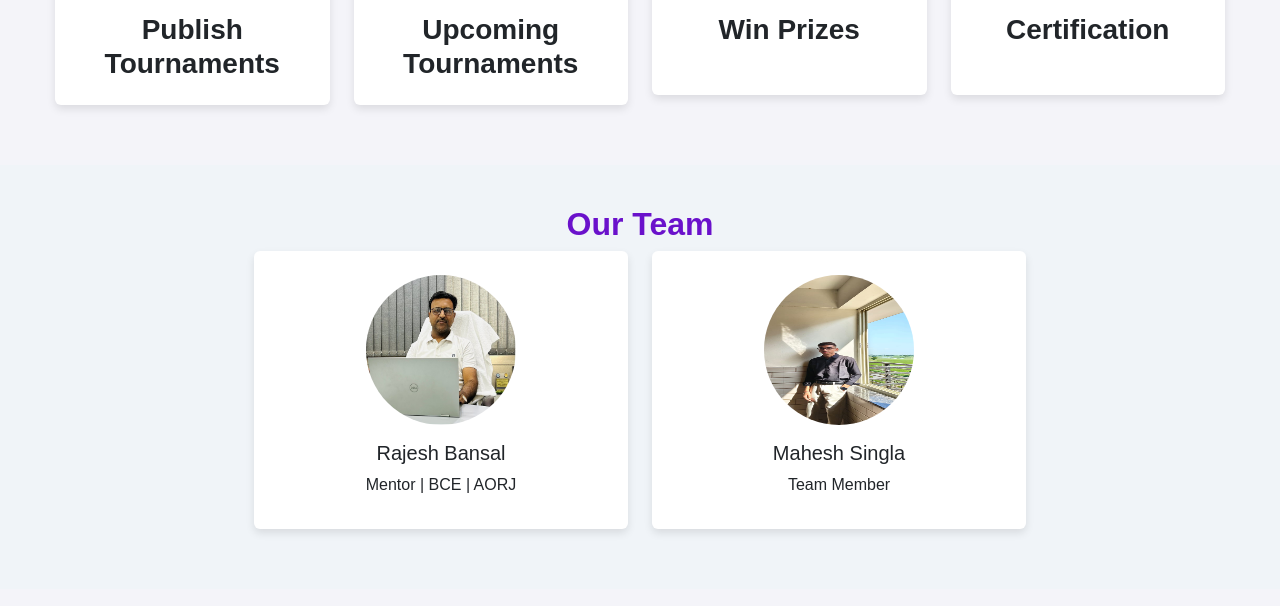
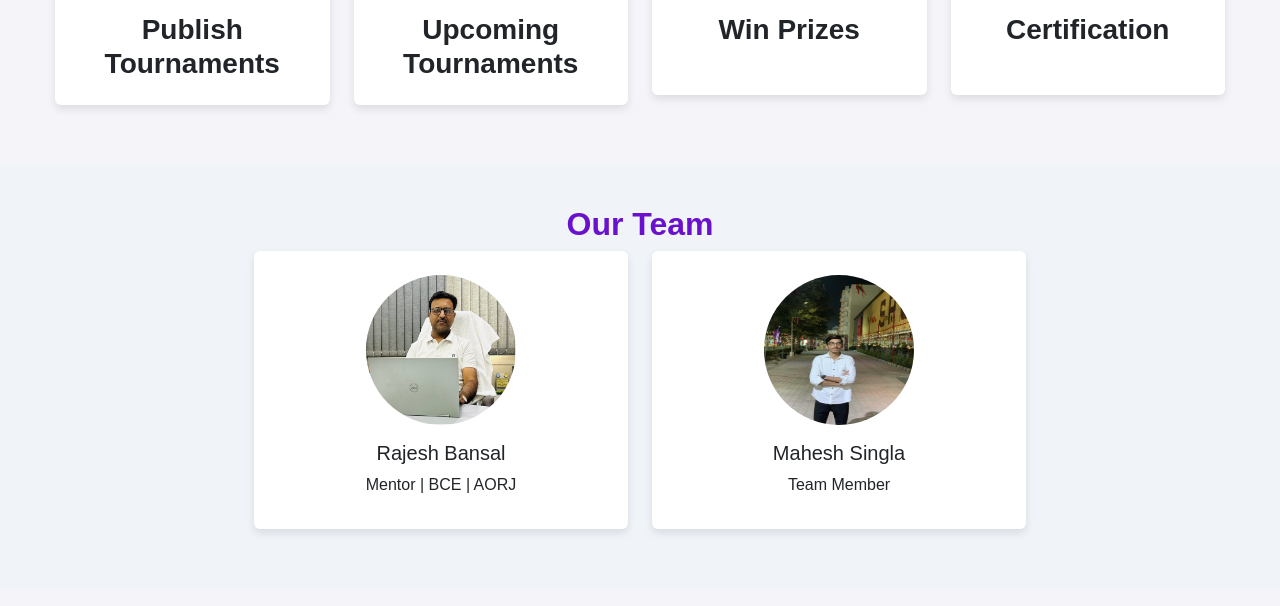
Before and after one commit to mahesh4596/project, a website: page files/index.html in a window 1280 px wide. Shown: the part 719-1325 px from the top of the page. Drawn offline with nearby package versions, Linux system fonts and the light colour scheme.

Commit message:
change profilepic of me

```diff
--- a/files/index.html
+++ b/files/index.html
@@ -359,7 +359,7 @@
             <div class="col-md-4">
                 <div class="card">
                     <br>
-                    <img src="pics/me.jpg" class="card-img-top" alt="Mahesh Singla">
+                    <img src="pics/me1.jpg" class="card-img-top" alt="Mahesh Singla">
                     <div class="card-body">
                         <h5>Mahesh Singla</h5>
                         <p>Team Member</p>
```
Also changed, not shown: files/pics/me1.jpg (added).
